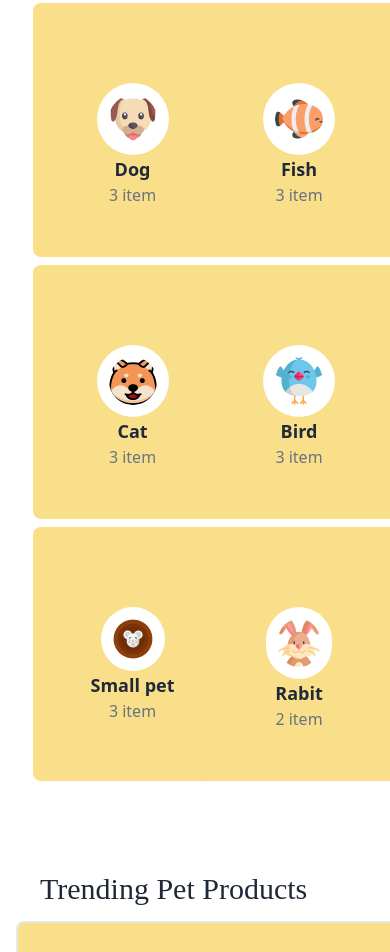
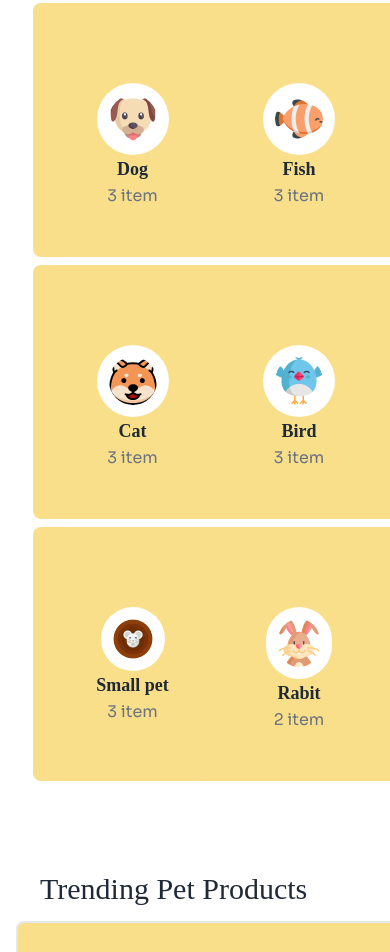
Before and after one commit to NahidSarkar7/My-assignment-3, a plain HTML site: page index.html in a window 390 px wide. Shown: the part 965-1917 px from the top of the page. Drawn offline with nearby package versions, Linux system fonts and the light colour scheme; a web font is replaced by a local one.

Commit message:
Finished to make a beautiful web with responsive

```diff
--- a/index.html
+++ b/index.html
@@ -175,40 +175,40 @@
 
           <div class="bg-[#F9DF8A] py-10 text-center rounded-lg w-[200px] h-[254px]">
             <img class="mx-auto mt-10 bg-white p-3 rounded-full" src="images/dog-cartoon.png" alt="">
-            <h4 class="font-bold text-lg">Dog</h4>
-            <span class="text-gray-500">3 item</span>
+            <h4 class="font-bold font-adlam text-lg">Dog</h4>
+            <span class="text-gray-500 font-sora">3 item</span>
           </div>
 
           <div class="bg-[#F9DF8A] py-10 text-center rounded-lg w-[200px] h-[254px]">
             <img class="mx-auto mt-10 bg-white p-3 rounded-full" src="images/fish-cartoon.png" alt="">
-            <h4 class="font-bold text-lg">Fish</h4>
-            <span class="text-gray-500">3 item</span>
+            <h4 class="font-bold text-lg font-adlam">Fish</h4>
+            <span class="text-gray-500 font-sora">3 item</span>
           </div>
 
 
           <div class="bg-[#F9DF8A] py-10 text-center rounded-lg w-[200px] h-[254px]">
             <img class="mx-auto mt-10 bg-white p-3 rounded-full" src="images/cat-cartoon.png" alt="">
-            <h4 class="font-bold text-lg">Cat</h4>
-            <span class="text-gray-500">3 item</span>
+            <h4 class="font-bold text-lg font-adlam">Cat</h4>
+            <span class="text-gray-500 font-sora">3 item</span>
           </div>
 
 
           <div class="bg-[#F9DF8A] py-10 text-center rounded-lg w-[200px] h-[254px]">
             <img class="mx-auto mt-10 bg-white p-3 rounded-full" src="images/bird-cartoon.png" alt="">
-            <h4 class="font-bold text-lg">Bird</h4>
-            <span class="text-gray-500">3 item</span>
+            <h4 class="font-bold text-lg font-adlam">Bird</h4>
+            <span class="text-gray-500 font-sora">3 item</span>
           </div>
 
           <div class="bg-[#F9DF8A] py-10 text-center rounded-lg w-[200px] h-[254px]">
             <img class="mx-auto mt-10 bg-white p-3 rounded-full" src="images/mouse-cartoon.png" alt="">
-            <h4 class="font-bold text-lg">Small pet</h4>
-            <span class="text-gray-500">3 item</span>
+            <h4 class="font-bold text-lg font-adlam">Small pet</h4>
+            <span class="text-gray-500 font-sora">3 item</span>
           </div>
 
           <div class="bg-[#F9DF8A] py-10 text-center rounded-lg w-[200px] h-[254px]">
             <img class="mx-auto mt-10 bg-white p-3 rounded-full" src="images/rabbit-cartoon.png" alt="">
-            <h4 class="font-bold text-lg">Rabit</h4>
-            <span class="text-gray-500">2 item</span>
+            <h4 class="font-bold text-lg font-adlam">Rabit</h4>
+            <span class="text-gray-500 font-sora">2 item</span>
           </div>
 
         </div>
@@ -512,7 +512,7 @@
 
 
 
-    <div class="carousel w-10/12 max-sm:ml-10 max-sm:mb-20 lg:ml-40 lg:my-20">
+    <div class="carousel w-10/12  max-sm:ml-10 max-sm:mb-20 lg:ml-40 lg:my-20">
       <div id="slide1" class="carousel-item relative w-full">
         <img class="h-[]"
           src="images/caty.jpg"
@@ -632,7 +632,7 @@
             <p class="font-sora mb-5">
               Exclusive training tips, ticks, product deals and more.
             </p>
-            <input class="bg-gray-50 p-3 :w-96" placeholder="Enter mail" type="text"> <br> <br>
+            <input class="bg-gray-50 p-3 w-[350px]" placeholder="Enter mail" type="text"> <br> <br>
 
             <a class="btn w-40 btn-warning ">Subscribe</a>
           </div>
```
